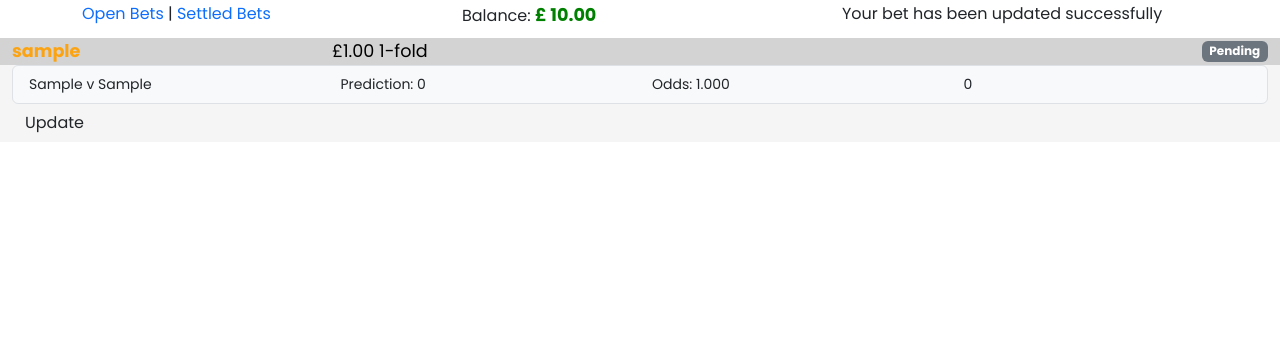
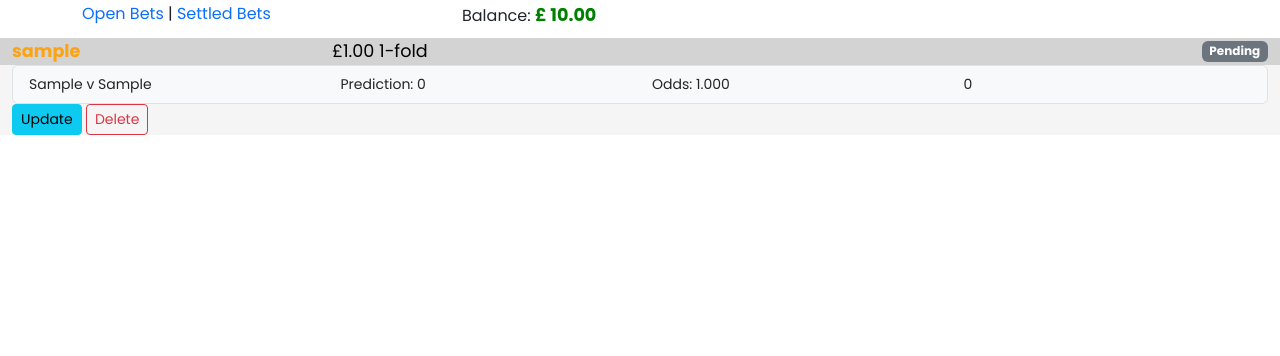
Before and after one commit to bmays9/bet-tracker, a Django app: page / in a window 1280 px wide. Shown: the part 64-420 px from the top of the page. Run offline with Django 4.2, Linux system fonts and the light colour scheme; a user stored in the database is signed in; tables that the repository leaves empty hold one stand-in row (values such as "Sample post"); some libraries are stand-ins or nearby versions.

Commit message:
Add delete bet functionality with confirmation modal

```diff
--- a/bet/forms.py
+++ b/bet/forms.py
@@ -30,6 +30,6 @@ LineFormSet = inlineformset_factory(
     Bet,    # Parent Model
     Line,   # Child Model
     fields=['home_team', 'away_team','prediction','odds', 'match_result', 'status'],
-    extra=0,
+    extra=1,
     can_delete = True
     )
--- a/bet/templates/bet/index.html
+++ b/bet/templates/bet/index.html
@@ -1,16 +1,8 @@
 {% extends "base.html" %}
 {% load static %}
-
 {% block content %}
-
 <!-- content starts here -->
 
-  <!--<div>
-        <span class="text-start"><a href="{% url 'home' %}">Open Bets</a> |
-            <a href="{% url 'settled_list' %}">Settled Bets</a></h1>
-            <span> User Balance: £ {{ user_balance }} </span>
-    </div>
-    -->
 <div class="container top-info-bar">
    <div class="row">
       <div class="col text-start">
@@ -24,17 +16,14 @@
          {% endif %}> £ {{ user_balance }}</span>
       </div>
       <div class="col">
-            Your bet has been updated successfully
+
       </div>
    </div>
 </div>
-
 <!-- Container of all bets-->
-
 <div class="container-fluid all-bets">
    {% for bet in open_bets %}
    <!-- Single Bet Box-->
-
    <div class="row no-gutters bet-box mb-3">
       <div class="col">
          <!-- Bet Header, wrapped in an anchor-->
@@ -45,11 +34,9 @@
                      <div class="col-3">
                         <span class="punter">{{ bet.punter }} </span>
                      </div>
-
                      <div class="col">
                         <span class="stake">£{{ bet.stake }} {{ bet.line_count }}-fold </span>
                      </div>
-
                      <div class="col-2 text-end">
                         {% if bet.status == 0  %}
                         <span class="badge bg-secondary">Pending</span>
@@ -64,13 +51,11 @@
             </div>
          </div>
          <!-- End Of Bet Header-->
-
          <!-- Lines and Footer-->
          <div id="collapse{{ forloop.counter }}" class="row no-gutters panel-collapse {% if forloop.counter > 5 %}collapse{% endif %}">
             <div class="col">
                <ul class="list-group">
                   {% for line in bet.lines.all %}
-
                   <li class="list-group-item bg-light">
                      <div class="row no-gutters line-details">
                         <div class="col">{{ line.home_team }} v {{ line.away_team }} </div>
@@ -78,50 +63,54 @@
                         <div class="col">Odds: {{ line.odds }} </div>
                         <div class="col">{{ line.status }} </div>
                      </div>
-
                      {% endfor %}
                </ul>
             </div>
          </div>
-
          <!-- End of lines -->
-
          <!-- Buttons / Actions -->
          <div class="row no-gutters panel-footer list-group">
             <div class="col">
                {% if user.is_authenticated and bet.punter == user %}
-
                <a href="{% url 'update_bet' bet.id %}" class="update-link">
-                            <button class="btn btn-edit" bet_id="{{ bet.id }}">Update</button>
+               <button class="btn btn-edit btn-info btn-sm" bet_id="{{ bet.id }}">Update</button>
                </a>
-                        <!--
-                        <a href="" class="">
-                             <button class="btn btn-delete" bet_id="{{ bet.id }}">Delete</button>
-                        </a>
-                        -->
-
+               <button type="button" class="btn btn-outline-danger btn-delete btn-sm"  bet_id="{{ bet.id }}">Delete</button>
                {% endif %}
-
             </div>
          </div>
+         <!-- End of Actions -->
+      </div>
+   </div>
+   {% endfor %}
+</div>
 
-                <!-- End of Actions -->
-
+<!-- Modal for delete confirmation -->
+<div class="modal fade" id="deleteModal" tabindex="-1" data-bs-backdrop="static"
+  aria-labelledby="deleteModalLabel" aria-hidden="true">
+  <div class="modal-dialog">
+    <div class="modal-content">
+      <div class="modal-header">
+        <h5 class="modal-title"
+          id="deleteModalLabel">Delete Bet?</h5>
+        <button type="button" class="btn-close"
+          data-bs-dismiss="modal" aria-label="Close"></button>
+      </div>
+      <div class="modal-body">
+        Are you sure you want to delete this bet and all lines?
+      </div>
+      <div class="modal-footer">
+        <button type="button" class="btn btn-secondary"
+          data-bs-dismiss="modal">Close</button>
+        <a id="deleteConfirm" href="#" class="btn btn-danger">Delete</a>
+      </div>
+    </div>
   </div>
 </div>
 
 
-        {% endfor %}
-    </div>
-
-</div>
-
-
-
-      </div>
 <!-- index.html content ends here -->
 {% endblock content %}
-
 {% block additional %}
-<script src="{% static 'js/editbet.js' %}"></script>
+<script src="{% static 'js/deletebet.js' %}"></script>
 {% endblock %}
--- a/bet/templates/bet/update_bet.html
+++ b/bet/templates/bet/update_bet.html
@@ -13,8 +13,6 @@
         </div>
     <div class="row">
         <div class="col-12 col-md-12 text-center">
-
-
 
         {% if user.is_authenticated %}
         <form id="updateBet" method="post">
--- a/bet/urls.py
+++ b/bet/urls.py
@@ -4,6 +4,7 @@ from .views import add_bet
 
 urlpatterns = [
     path('add/', add_bet, name='add_bet'),
+    path('delete/<uuid:id>', views.delete_bet, name='delete_bet'),
     path('settled/', views.SettledBets.as_view(), name='settled_list'),
     path('update/<uuid:id>/', views.update_bet, name='update_bet'),
     path('', views.OpenBets.as_view(), name='home'),
--- a/bet/views.py
+++ b/bet/views.py
@@ -103,9 +103,25 @@ def add_bet(request):
         }
     )
 
+
+def delete_bet(request, id):
+    '''
+    View to delete comment
+    '''
+    queryset = Bet.objects.filter(status=0)
+    bet = get_object_or_404(queryset, id=id)
+
+    if bet.punter == request.user:
+        bet.delete()
+        print("Bet delete?")
+        return redirect('home')
+
+    return HttpResponseRedirect(reverse('bet_delete', args=[id]))
+
 def update_bet(request, id):
     """
     Display a single model: bet with all lines details so that it can be edited or updated
+    Only bets with status 'pending' can be edited
 
     template = bet/update_bet.html
     """
@@ -118,22 +134,8 @@ def update_bet(request, id):
 
     if request.method == 'POST':
 
-        print("Posting this..")
-        print("POST data:", request.POST)
-        print("EndofPOSTDATA..")
         edit_bet_form = EditBetForm(data=request.POST, instance=bet)
-        print(edit_bet_form)
         line_formset = LineFormSet(data=request.POST, instance=bet)
-        print(line_formset)
-        if not edit_bet_form.is_valid():
-            print("bet_form isnt valid")
-            print(edit_bet_form)
-
-            print(edit_bet_form.errors)
-        if not line_formset.is_valid():
-            print("line_formset isnt valid")
-            print(line_formset.errors)
-
 
         if edit_bet_form.is_valid() and line_formset.is_valid() and bet.punter == request.user:
 
--- /dev/null
+++ b/static/js/deletebet.js
@@ -0,0 +1,19 @@
+const deleteButtons = document.getElementsByClassName("btn-delete");
+const deleteModal = new bootstrap.Modal(document.getElementById("deleteModal"));
+const deleteConfirm = document.getElementById("deleteConfirm");
+
+console.log("DeleteJs")
+console.log("DeleteButtons:")
+console.log(deleteButtons)
+console.log(deleteModal)
+console.log(deleteConfirm)
+
+
+
+for (let button of deleteButtons) {
+  button.addEventListener("click", (e) => {
+    let betId = e.target.getAttribute("bet_id");
+    deleteConfirm.href = `delete/${betId}`;
+    deleteModal.show();
+  });
+}
```
Lines whose indentation alone changed are shown as unchanged.
